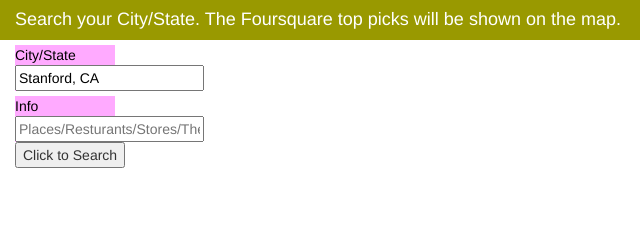
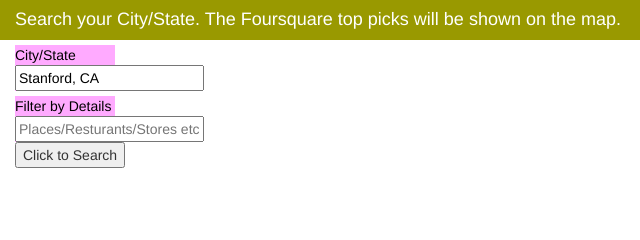
Before and after one commit to ffhhudacity/ffhhudacity-Project-5-4-for-submission, a plain HTML site: page index.html in a window 1280 px wide. Shown: the top 240 px of the page, 0-640 px from the left. Drawn offline with Linux system fonts and the light colour scheme; some packages are replaced by stand-ins of ours; no server answers.

Commit message:
For 4th submission
fixed the code for marker bouncing

```diff
--- a/index.html
+++ b/index.html
@@ -21,8 +21,8 @@
         <input data-bind="value: neighborhood" type="text" name ="search"  id="neighborhood-location"  value="">
       </div>
 
-      <div class="CityStateInfo">Info
-        <input data-bind="value: exploreKeyword" type="text" name ="search" class="InputForm" id="explore-venues" placeholder="Places/Resturants/Stores/Themes etc...">
+      <div class="CityStateInfo">Filter by Details
+        <input data-bind="value: exploreKeyword" type="text" name ="search" class="InputForm" id="explore-venues" placeholder="Places/Resturants/Stores etc...">
       </div>
 
       <div>
--- a/js/app.js
+++ b/js/app.js
@@ -358,9 +358,9 @@ function AppViewModel() {
 			self.topPicks().forEach(function(venue) {
 				venue.marker.setAnimation(null);
 			});
+		}
 
-			venueMarker.setAnimation(google.maps.Animation.BOUNCE);
-		}
+		venueMarker.setAnimation(google.maps.Animation.BOUNCE);
 	}
 
 
```
Also changed, not shown: 1 other file.
